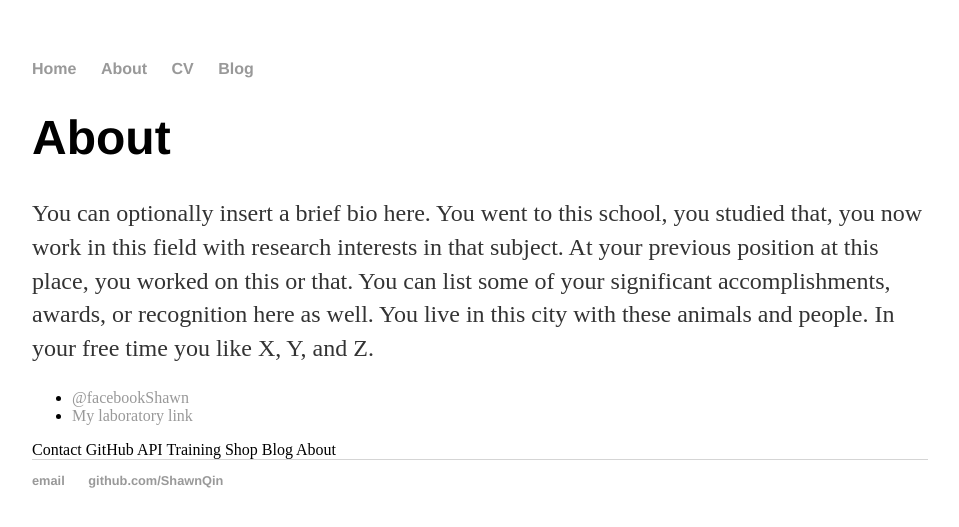
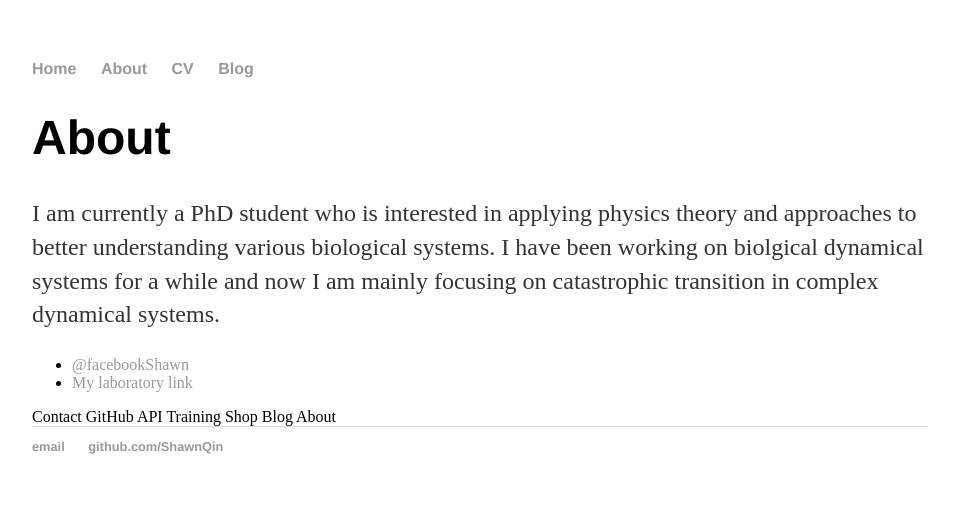
Before and after one commit to nevaehRen/shawnqin.github.io, a Jekyll site: the page built from about/index.html, in a window 1280 px wide. Shown: the top 527 px of the page, without its empty margins (160-1119 px from the left). Built offline with Jekyll 4.4.1, drawn with Linux system fonts in a browser that asks for light colours.

Commit message:
about myself

```diff
--- a/about/index.html
+++ b/about/index.html
@@ -5,7 +5,7 @@ title: About Shawn Qin
 
 		<div class="about">
 			<h1>About</h1>
-			<p>You can optionally insert a brief bio here. You went to this school, you studied that, you now work in this field with research interests in that subject. At your previous position at this place, you worked on this or that. You can list some of your significant accomplishments, awards, or recognition here as well. You live in this city with these animals and people. In your free time you like X, Y, and Z.</p>
+			<p>I am currently a PhD student who is interested in applying physics theory and approaches to better understanding various biological systems. I have been working on biolgical dynamical systems for a while and now I am mainly focusing on catastrophic transition in complex dynamical systems.</p>
 
 			<ul class="contacts">
 				<li><a href="#">@facebookShawn</a></li>
```
